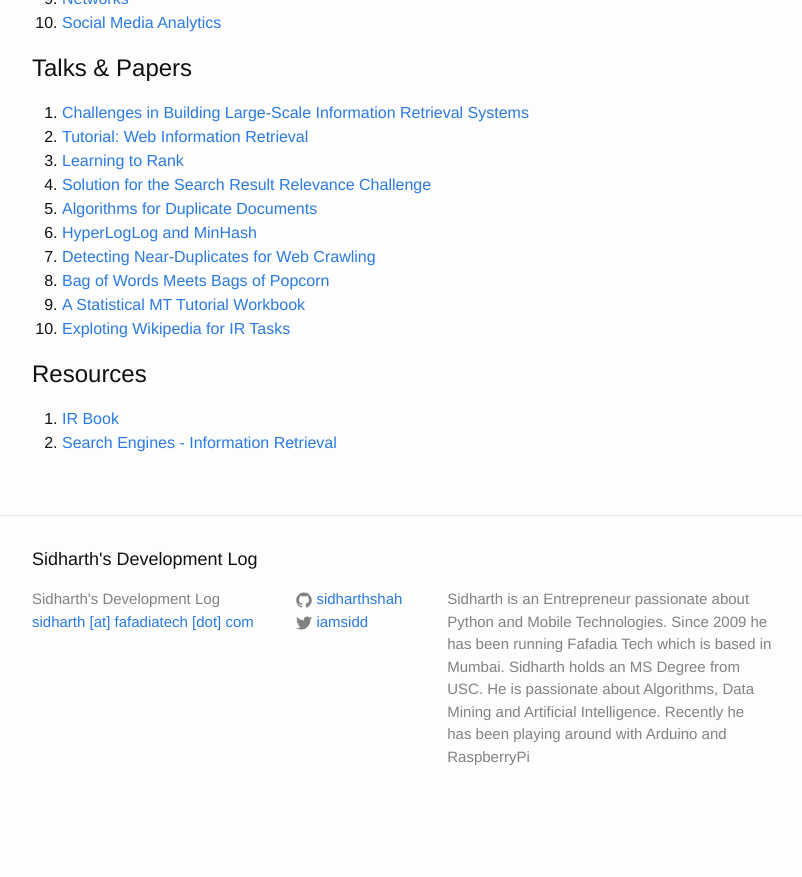
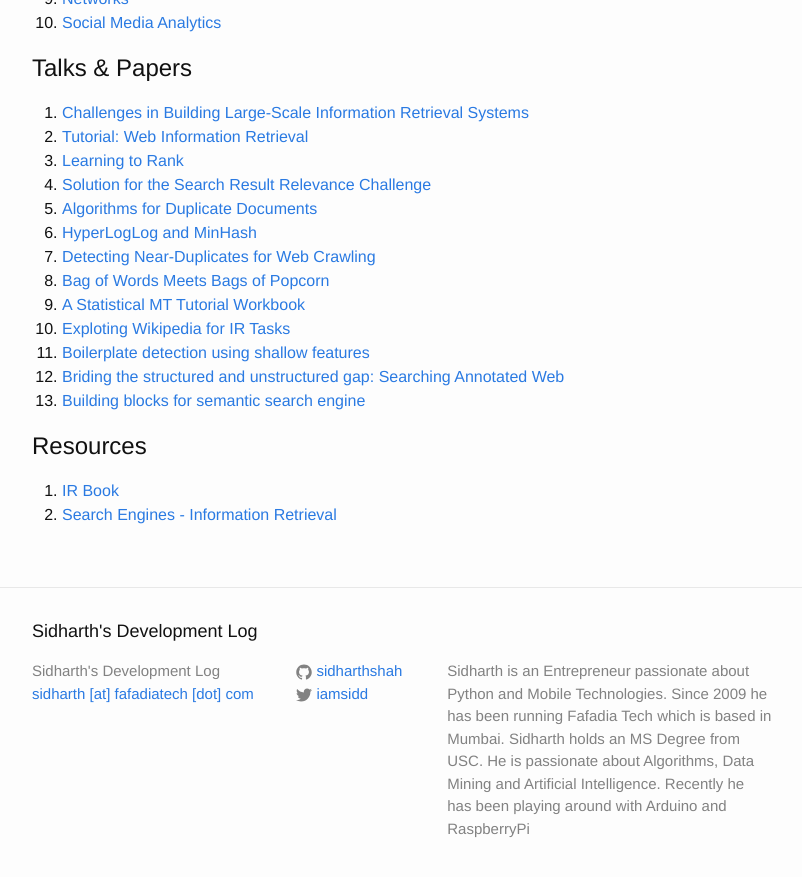
Before and after one commit to sidharthshah/sidharthshah.github.com, a Jekyll site: the page built from information-retrieval.md, in a window 1280 px wide and 900 px high, scrolled down 846 px. Shown: the top 877 px of the window, without its empty margins (238-1040 px from the left). Built offline with Jekyll 4.4.1, drawn with Linux system fonts in a browser that asks for light colours; before the commit the page ends 1674 px from its top, so only the background shows below that.

Commit message:
added links to boilerplate talk and semantic search talk

```diff
--- a/information-retrieval.md
+++ b/information-retrieval.md
@@ -47,6 +47,9 @@ Talks & Papers
 8. [Bag of Words Meets Bags of Popcorn](https://www.kaggle.com/c/word2vec-nlp-tutorial)
 9. [A Statistical MT Tutorial Workbook](http://www.isi.edu/natural-language/mt/wkbk-rw.pdf)
 10. [Exploting Wikipedia for IR Tasks](http://vitiokm.wix.com/wikitutorial)
+11. [Boilerplate detection using shallow features](http://www.decom.ufop.br/menotti/rp122/sem/sem1-brayan-milton-art.pdf)
+12. [Briding the structured and unstructured gap: Searching Annotated Web](http://www.tcs.tifr.res.in/events/bridging-structured-unstructured-gap-searching-annotated-web)
+13. [Building blocks for semantic search engine](http://videolectures.net/iiia06_chakrabarti_rcier/)
 
 Resources
 =========
```
